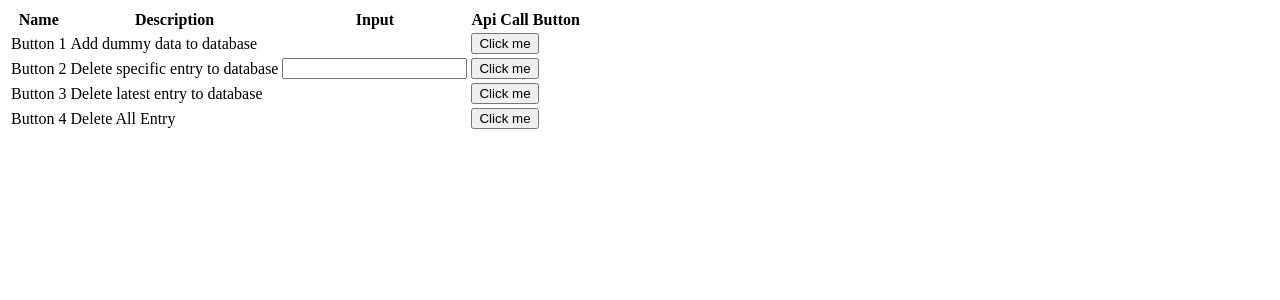
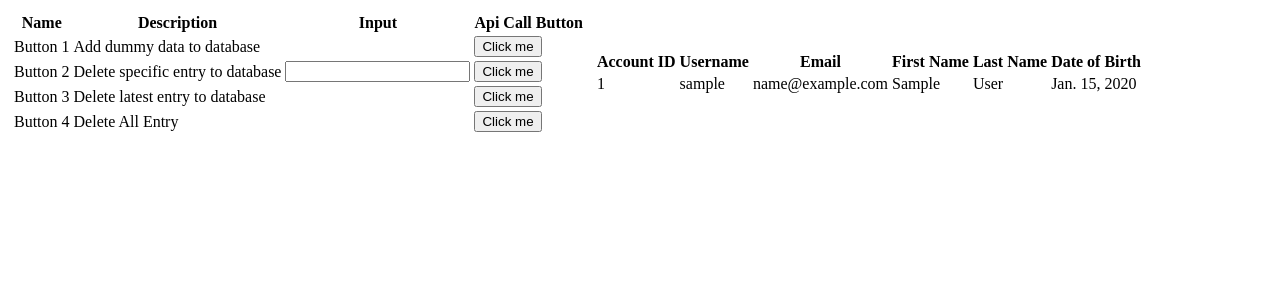
Before and after one commit to Yeesbae/SC2006, a Django app: template App/templates/ApiCall.html in a window 1280 px wide. Shown: the top 300 px of the page. Run offline with Django 5.2, Linux system fonts and the light colour scheme; the template is opened without the code that fills it: values that come from a table or form of the project are taken from there, others are empty; tables that the repository leaves empty hold one stand-in row (values such as "Sample post").

Commit message:
Add display table for account-db

```diff
--- a/App/templates/ApiCall.html
+++ b/App/templates/ApiCall.html
@@ -7,6 +7,9 @@
         <script src="{% static 'Button.js' %}"></script>
     </head>
 <body>
+    <table>
+        <tr>
+            <td>
                 <table>
                     <tr>
                         <th>Name</th>
@@ -40,5 +43,31 @@
                         <td><button class="button" onclick="deleteAllEntry()">Click me</button></td>
                     </tr>
                 </table>
+            </td>
+            <td></td>
+            <td>
+                <table>
+                    <tr>
+                        <th>Account ID</th>
+                        <th>Username</th>
+                        <th>Email</th>
+                        <th>First Name</th>
+                        <th>Last Name</th>
+                        <th>Date of Birth</th>
+                    </tr>
+                    {% for account in accounts %}
+                    <tr>
+                        <td>{{ account.account_id }}</td>
+                        <td>{{ account.username }}</td>
+                        <td>{{ account.email }}</td>
+                        <td>{{ account.first_name }}</td>
+                        <td>{{ account.last_name }}</td>
+                        <td>{{ account.date_of_birth }}</td>
+                    </tr>
+                    {% endfor %}
+                </table>
+            </td>
+        </tr>
+    </table>
 </body>
 </html>
--- a/App/urls.py
+++ b/App/urls.py
@@ -16,7 +16,6 @@ urlpatterns = [
     path('', views.main, name='main'),
     path('api/', include(router.urls)),
     path('api/account/', views.get_account, name='get_account'),
-    # path('api/account/create/', views.create_account, name='create_account'),
     path('api/create-user/', views.create_user, name='create_user'),
     # path('api/update-user/', views.update_user, name='update_user'),
     path('api/delete-user/', views.delete_user, name='delete_user'),
```
Also changed, not shown: App/views.py (+17 -14 lines), 1 other file. Lines whose indentation alone changed are shown as unchanged.
